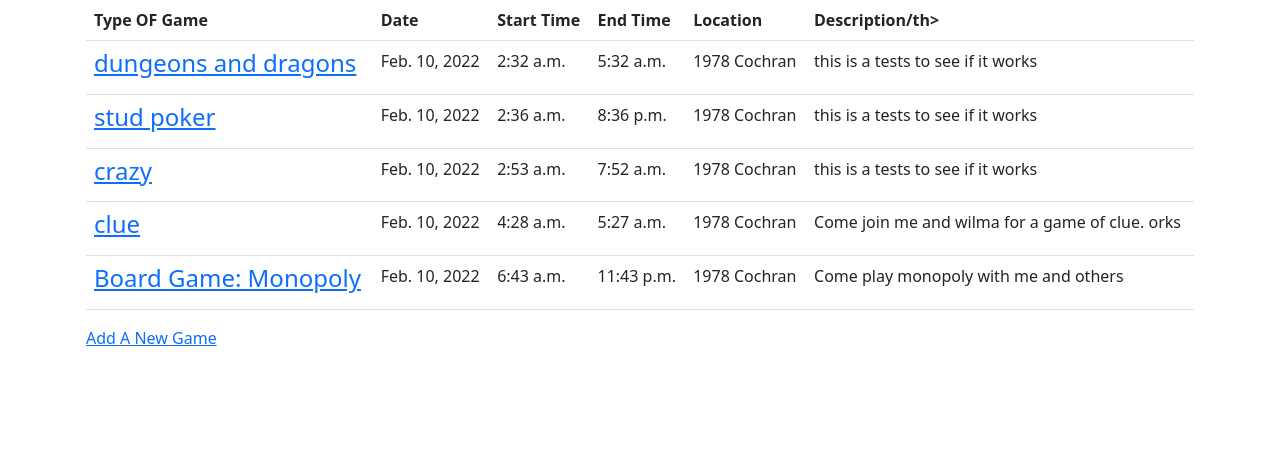
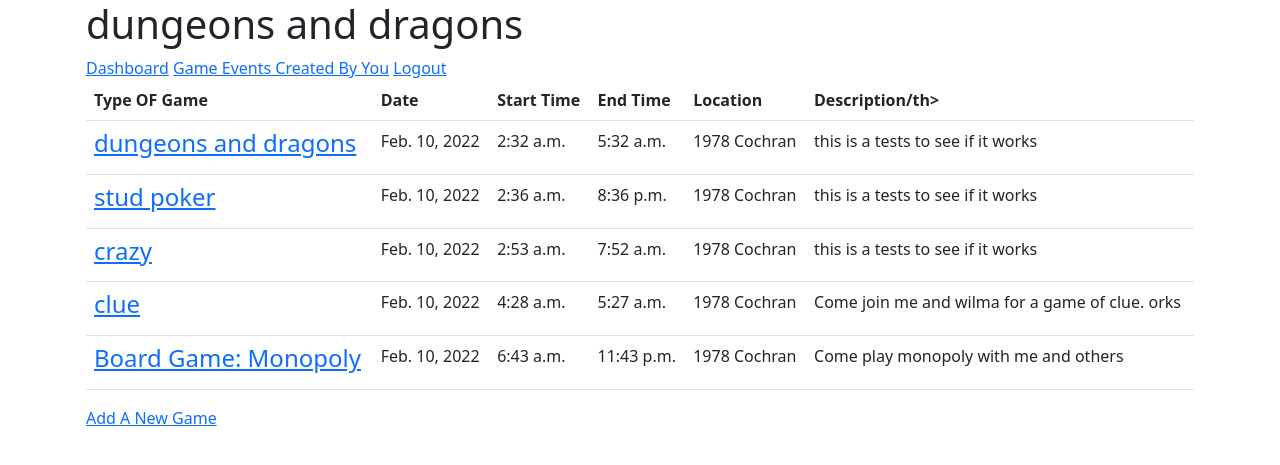
Before and after one commit to tootsie60/nerd2, a Django app: template nerdquest2/eventsApp/templates/your_games.html in a window 1280 px wide. Shown: the top 465 px of the page. Run offline with Django 3.2, Linux system fonts and the light colour scheme; the template is opened without the code that fills it: values that come from a table or form of the project are taken from there, others are empty; data comes from the database, SQL or seed files in the repository; both versions use the stored data as it was after the commit; some libraries are stand-ins or nearby versions.

Commit message:
leave game updated

```diff
--- a/nerdquest2/eventsApp/templates/all_games.html
+++ b/nerdquest2/eventsApp/templates/all_games.html
@@ -60,6 +60,7 @@
         </div>
 
         <a href="/new">Add A New Game</a>
+        <a href="/yours">Game Events Created By You</a>
 
       </div>
 
--- a/nerdquest2/eventsApp/templates/one_game.html
+++ b/nerdquest2/eventsApp/templates/one_game.html
@@ -22,6 +22,7 @@
             <div id="heading">
                 <h1>{{one_game.gameType}}</h1>
                 <a href="/games">Dashboard</a>
+                <a href="/yours">Game Events Created By You</a>
                 <a href="/logout">Logout</a>
 
             </div>
@@ -29,7 +30,7 @@
             <h3>Game Event Creator:</h3>
             <h3>{{one_game.creator.first_name}} {{one_game.creator.last_name}}</h3>
             {% if user in one_game.participants.all %}
-            <a class="btn btn-danger" href="/leave/{{one_game.id}}">Delete Game </a>
+            <a class="btn btn-danger" href="/leave/{{one_game.id}}">Leave Game </a>
             {% else %}
             <a class="btn btn-primary" href="/join/{{one_game.id}}">Join Game</a>
             {% endif %}
--- a/nerdquest2/eventsApp/templates/your_games.html
+++ b/nerdquest2/eventsApp/templates/your_games.html
@@ -20,6 +20,14 @@
 
     <body>
         <div class="container">
+            <div id="container">
+                <div id="heading">
+                    <h1>{{one_game.gameType}}</h1>
+                    <a href="/games">Dashboard</a>
+                    <a href="/yours">Game Events Created By You</a>
+                    <a href="/logout">Logout</a>
+
+                </div>
 
             <table class="table table- primary">
                 <tr>
```
Also changed, not shown: nerdquest2/db.sqlite3.
